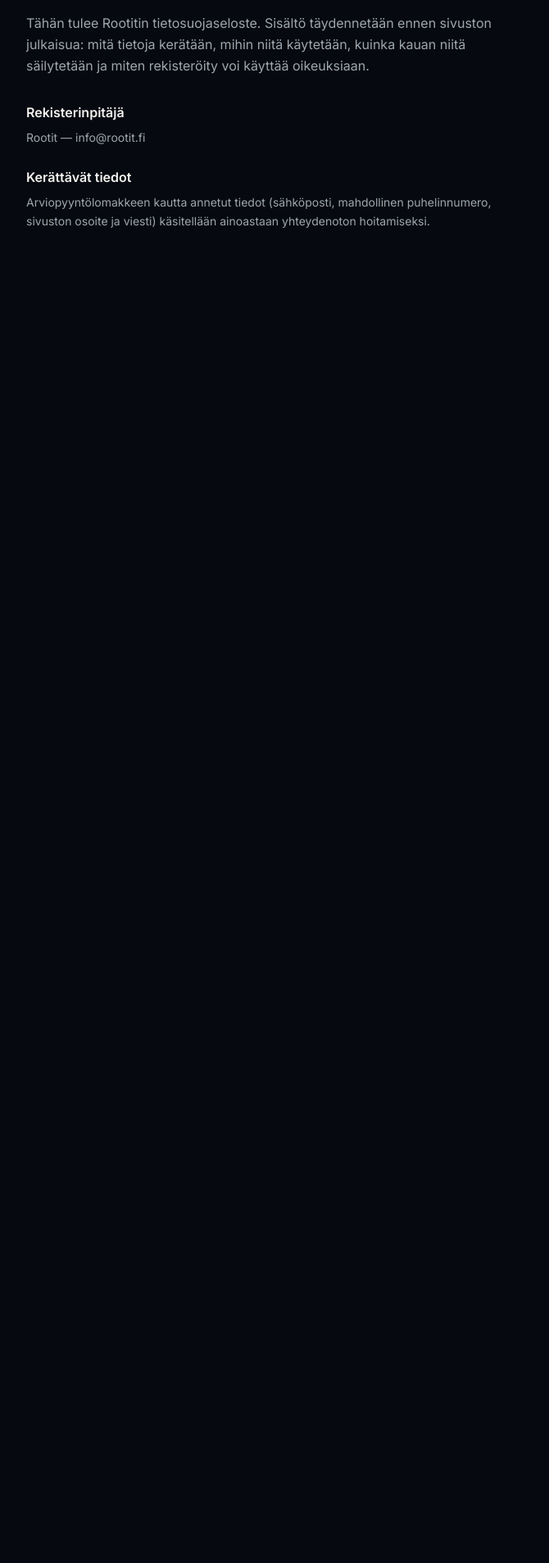
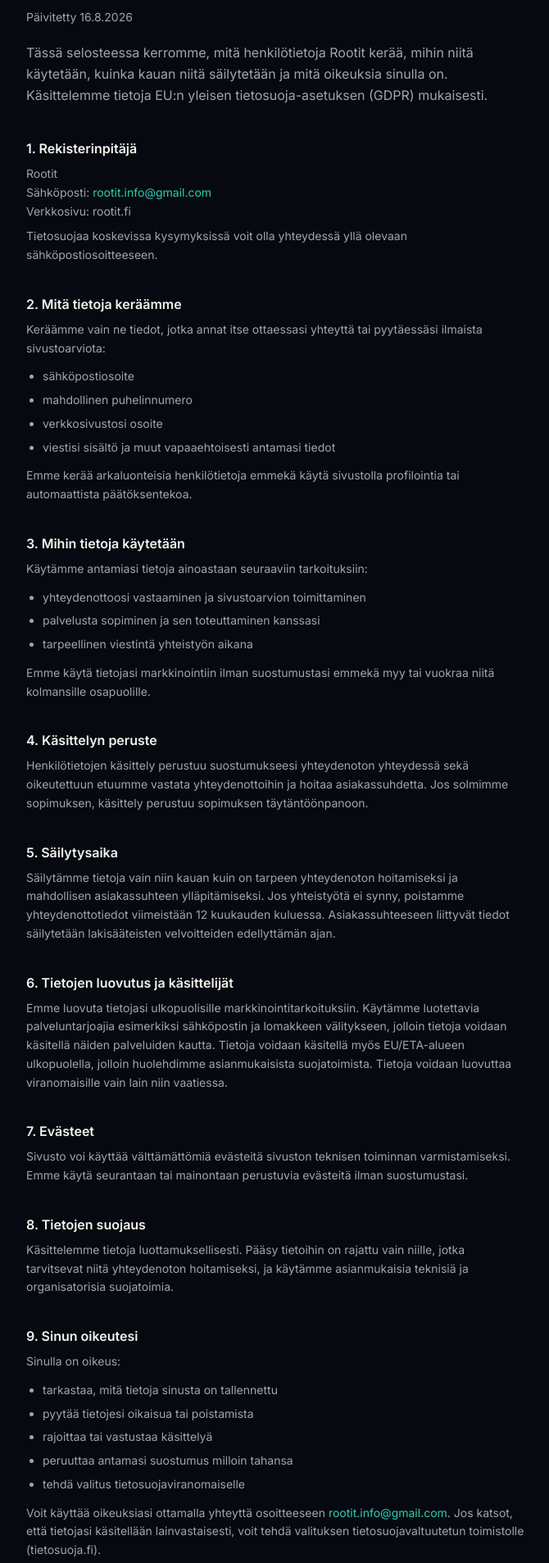
Before and after one commit to joonaskoskinen/rootit, a Next.js app: page /tietosuoja in a window 1280 px wide. Shown: the part 173-2080 px from the top of the page at 82% size, without its empty margins (304-974 px from the left). Before the commit the page ends 800 px from the top, so only its background shows below. Built offline with nearby package versions, Linux system fonts and the light colour scheme.

Commit message:
feat: enhance privacy policy page with detailed data handling and rights explanation
Co-authored-by: joonaskoskinen <149376043+joonaskoskinen@users.noreply.github.com>

```diff
--- a/app/tietosuoja/page.tsx
+++ b/app/tietosuoja/page.tsx
@@ -4,9 +4,11 @@ import { ArrowLeft } from "lucide-react"
 
 export const metadata: Metadata = {
   title: "Tietosuojaseloste – Rootit",
-  description: "Rootitin tietosuojaseloste.",
-  robots: { index: false, follow: true },
+  description: "Rootitin tietosuojaseloste: mitä tietoja kerätään, mihin niitä käytetään ja miten voit käyttää oikeuksiasi.",
+  robots: { index: true, follow: true },
 }
+
+const lastUpdated = "16.8.2026"
 
 export default function TietosuojaPage() {
   return (
@@ -19,25 +21,141 @@ export default function TietosuojaPage() {
         Takaisin etusivulle
       </Link>
 
-      <h1 className="mt-8 text-3xl font-semibold tracking-tight text-foreground">
+      <h1 className="mt-8 text-3xl font-semibold tracking-tight text-foreground text-balance">
         Tietosuojaseloste
       </h1>
-      <p className="mt-4 leading-relaxed text-muted-foreground">
-        Tähän tulee Rootitin tietosuojaseloste. Sisältö täydennetään ennen sivuston
-        julkaisua: mitä tietoja kerätään, mihin niitä käytetään, kuinka kauan niitä
-        säilytetään ja miten rekisteröity voi käyttää oikeuksiaan.
+      <p className="mt-3 text-sm text-muted-foreground">Päivitetty {lastUpdated}</p>
+      <p className="mt-5 leading-relaxed text-muted-foreground">
+        Tässä selosteessa kerromme, mitä henkilötietoja Rootit kerää, mihin niitä käytetään,
+        kuinka kauan niitä säilytetään ja mitä oikeuksia sinulla on. Käsittelemme tietoja
+        EU:n yleisen tietosuoja-asetuksen (GDPR) mukaisesti.
       </p>
 
-      <div className="mt-8 space-y-6 text-sm leading-relaxed text-muted-foreground">
+      <div className="mt-10 space-y-9 text-sm leading-relaxed text-muted-foreground">
         <section>
-          <h2 className="text-base font-semibold text-foreground">Rekisterinpitäjä</h2>
-          <p className="mt-2">Rootit — info@rootit.fi</p>
+          <h2 className="text-base font-semibold text-foreground">1. Rekisterinpitäjä</h2>
+          <p className="mt-2">
+            Rootit
+            <br />
+            Sähköposti:{" "}
+            <a href="mailto:rootit.info@gmail.com" className="text-primary hover:underline">
+              rootit.info@gmail.com
+            </a>
+            <br />
+            Verkkosivu: rootit.fi
+          </p>
+          <p className="mt-2">
+            Tietosuojaa koskevissa kysymyksissä voit olla yhteydessä yllä olevaan
+            sähköpostiosoitteeseen.
+          </p>
         </section>
+
         <section>
-          <h2 className="text-base font-semibold text-foreground">Kerättävät tiedot</h2>
+          <h2 className="text-base font-semibold text-foreground">2. Mitä tietoja keräämme</h2>
           <p className="mt-2">
-            Arviopyyntölomakkeen kautta annetut tiedot (sähköposti, mahdollinen puhelinnumero,
-            sivuston osoite ja viesti) käsitellään ainoastaan yhteydenoton hoitamiseksi.
+            Keräämme vain ne tiedot, jotka annat itse ottaessasi yhteyttä tai pyytäessäsi
+            ilmaista sivustoarviota:
+          </p>
+          <ul className="mt-3 space-y-1.5 pl-5">
+            <li className="list-disc">sähköpostiosoite</li>
+            <li className="list-disc">mahdollinen puhelinnumero</li>
+            <li className="list-disc">verkkosivustosi osoite</li>
+            <li className="list-disc">viestisi sisältö ja muut vapaaehtoisesti antamasi tiedot</li>
+          </ul>
+          <p className="mt-3">
+            Emme kerää arkaluonteisia henkilötietoja emmekä käytä sivustolla profilointia tai
+            automaattista päätöksentekoa.
+          </p>
+        </section>
+
+        <section>
+          <h2 className="text-base font-semibold text-foreground">3. Mihin tietoja käytetään</h2>
+          <p className="mt-2">Käytämme antamiasi tietoja ainoastaan seuraaviin tarkoituksiin:</p>
+          <ul className="mt-3 space-y-1.5 pl-5">
+            <li className="list-disc">yhteydenottoosi vastaaminen ja sivustoarvion toimittaminen</li>
+            <li className="list-disc">palvelusta sopiminen ja sen toteuttaminen kanssasi</li>
+            <li className="list-disc">tarpeellinen viestintä yhteistyön aikana</li>
+          </ul>
+          <p className="mt-3">
+            Emme käytä tietojasi markkinointiin ilman suostumustasi emmekä myy tai vuokraa niitä
+            kolmansille osapuolille.
+          </p>
+        </section>
+
+        <section>
+          <h2 className="text-base font-semibold text-foreground">4. Käsittelyn peruste</h2>
+          <p className="mt-2">
+            Henkilötietojen käsittely perustuu suostumukseesi yhteydenoton yhteydessä sekä
+            oikeutettuun etuumme vastata yhteydenottoihin ja hoitaa asiakassuhdetta. Jos
+            solmimme sopimuksen, käsittely perustuu sopimuksen täytäntöönpanoon.
+          </p>
+        </section>
+
+        <section>
+          <h2 className="text-base font-semibold text-foreground">5. Säilytysaika</h2>
+          <p className="mt-2">
+            Säilytämme tietoja vain niin kauan kuin on tarpeen yhteydenoton hoitamiseksi ja
+            mahdollisen asiakassuhteen ylläpitämiseksi. Jos yhteistyötä ei synny, poistamme
+            yhteydenottotiedot viimeistään 12 kuukauden kuluessa. Asiakassuhteeseen liittyvät
+            tiedot säilytetään lakisääteisten velvoitteiden edellyttämän ajan.
+          </p>
+        </section>
+
+        <section>
+          <h2 className="text-base font-semibold text-foreground">6. Tietojen luovutus ja käsittelijät</h2>
+          <p className="mt-2">
+            Emme luovuta tietojasi ulkopuolisille markkinointitarkoituksiin. Käytämme
+            luotettavia palveluntarjoajia esimerkiksi sähköpostin ja lomakkeen välitykseen,
+            jolloin tietoja voidaan käsitellä näiden palveluiden kautta. Tietoja voidaan
+            käsitellä myös EU/ETA-alueen ulkopuolella, jolloin huolehdimme asianmukaisista
+            suojatoimista. Tietoja voidaan luovuttaa viranomaisille vain lain niin vaatiessa.
+          </p>
+        </section>
+
+        <section>
+          <h2 className="text-base font-semibold text-foreground">7. Evästeet</h2>
+          <p className="mt-2">
+            Sivusto voi käyttää välttämättömiä evästeitä sivuston teknisen toiminnan
+            varmistamiseksi. Emme käytä seurantaan tai mainontaan perustuvia evästeitä ilman
+            suostumustasi.
+          </p>
+        </section>
+
+        <section>
+          <h2 className="text-base font-semibold text-foreground">8. Tietojen suojaus</h2>
+          <p className="mt-2">
+            Käsittelemme tietoja luottamuksellisesti. Pääsy tietoihin on rajattu vain niille,
+            jotka tarvitsevat niitä yhteydenoton hoitamiseksi, ja käytämme asianmukaisia
+            teknisiä ja organisatorisia suojatoimia.
+          </p>
+        </section>
+
+        <section>
+          <h2 className="text-base font-semibold text-foreground">9. Sinun oikeutesi</h2>
+          <p className="mt-2">Sinulla on oikeus:</p>
+          <ul className="mt-3 space-y-1.5 pl-5">
+            <li className="list-disc">tarkastaa, mitä tietoja sinusta on tallennettu</li>
+            <li className="list-disc">pyytää tietojesi oikaisua tai poistamista</li>
+            <li className="list-disc">rajoittaa tai vastustaa käsittelyä</li>
+            <li className="list-disc">peruuttaa antamasi suostumus milloin tahansa</li>
+            <li className="list-disc">tehdä valitus tietosuojaviranomaiselle</li>
+          </ul>
+          <p className="mt-3">
+            Voit käyttää oikeuksiasi ottamalla yhteyttä osoitteeseen{" "}
+            <a href="mailto:rootit.info@gmail.com" className="text-primary hover:underline">
+              rootit.info@gmail.com
+            </a>
+            . Jos katsot, että tietojasi käsitellään lainvastaisesti, voit tehdä valituksen
+            tietosuojavaltuutetun toimistolle (tietosuoja.fi).
+          </p>
+        </section>
+
+        <section>
+          <h2 className="text-base font-semibold text-foreground">10. Muutokset tähän selosteeseen</h2>
+          <p className="mt-2">
+            Voimme päivittää tätä tietosuojaselostetta esimerkiksi palvelun tai lainsäädännön
+            muuttuessa. Ajantasainen versio on aina saatavilla tällä sivulla, ja päivämäärä
+            näkyy sivun yläosassa.
           </p>
         </section>
       </div>
--- a/components/footer.tsx
+++ b/components/footer.tsx
@@ -8,9 +8,31 @@ export function Footer() {
       <div className="mx-auto max-w-6xl px-5 py-14 lg:px-8">
         <div className="flex flex-col gap-10 md:flex-row md:items-start md:justify-between">
           <div className="max-w-sm">
-            <span className="text-lg font-semibold tracking-tight text-foreground">
-              Root<span className="text-primary">it</span>
-            </span>
+            <svg viewBox="0 0 120 32" fill="none" className="h-7 w-auto text-foreground" role="img" aria-label="rootIT">
+              <circle cx="10" cy="16" r="4" fill="currentColor" opacity="0.9" />
+              <circle cx="22" cy="8" r="3" fill="currentColor" opacity="0.7" />
+              <circle cx="22" cy="24" r="3" fill="currentColor" opacity="0.7" />
+              <path d="M13 14 L19 10" stroke="currentColor" strokeWidth="2" strokeLinecap="round" />
+              <path d="M13 18 L19 22" stroke="currentColor" strokeWidth="2" strokeLinecap="round" />
+              <path d="M22 11 L22 21" stroke="currentColor" strokeWidth="1.5" strokeLinecap="round" opacity="0.5" />
+              <text
+                x="32"
+                y="22"
+                fontFamily="var(--font-sans), system-ui"
+                fontSize="18"
+                fontWeight="600"
+                fill="currentColor"
+                letterSpacing="-0.02em"
+              >
+                root<tspan fontWeight="700" fill="url(#footerLogoGradient)">IT</tspan>
+              </text>
+              <defs>
+                <linearGradient id="footerLogoGradient" x1="0%" y1="0%" x2="100%" y2="0%">
+                  <stop offset="0%" stopColor="oklch(0.76 0.13 178)" />
+                  <stop offset="100%" stopColor="oklch(0.72 0.16 300)" />
+                </linearGradient>
+              </defs>
+            </svg>
             <p className="mt-3 text-sm leading-relaxed text-muted-foreground">
               Selkeämmät verkkosivut pienyrityksille. Korjaamme sivut sellaisiksi, että
               asiakas ymmärtää ja ottaa yhteyttä.
@@ -20,10 +42,10 @@ export function Footer() {
           <div className="flex flex-col gap-3 text-sm">
             <span className="font-medium text-foreground">Yhteys</span>
             <a
-              href="mailto:info@rootit.fi"
+              href="mailto:rootit.info@gmail.com"
               className="text-muted-foreground transition-colors hover:text-foreground"
             >
-              info@rootit.fi
+              rootit.info@gmail.com
             </a>
             <a
               href="https://rootit.fi"
```
